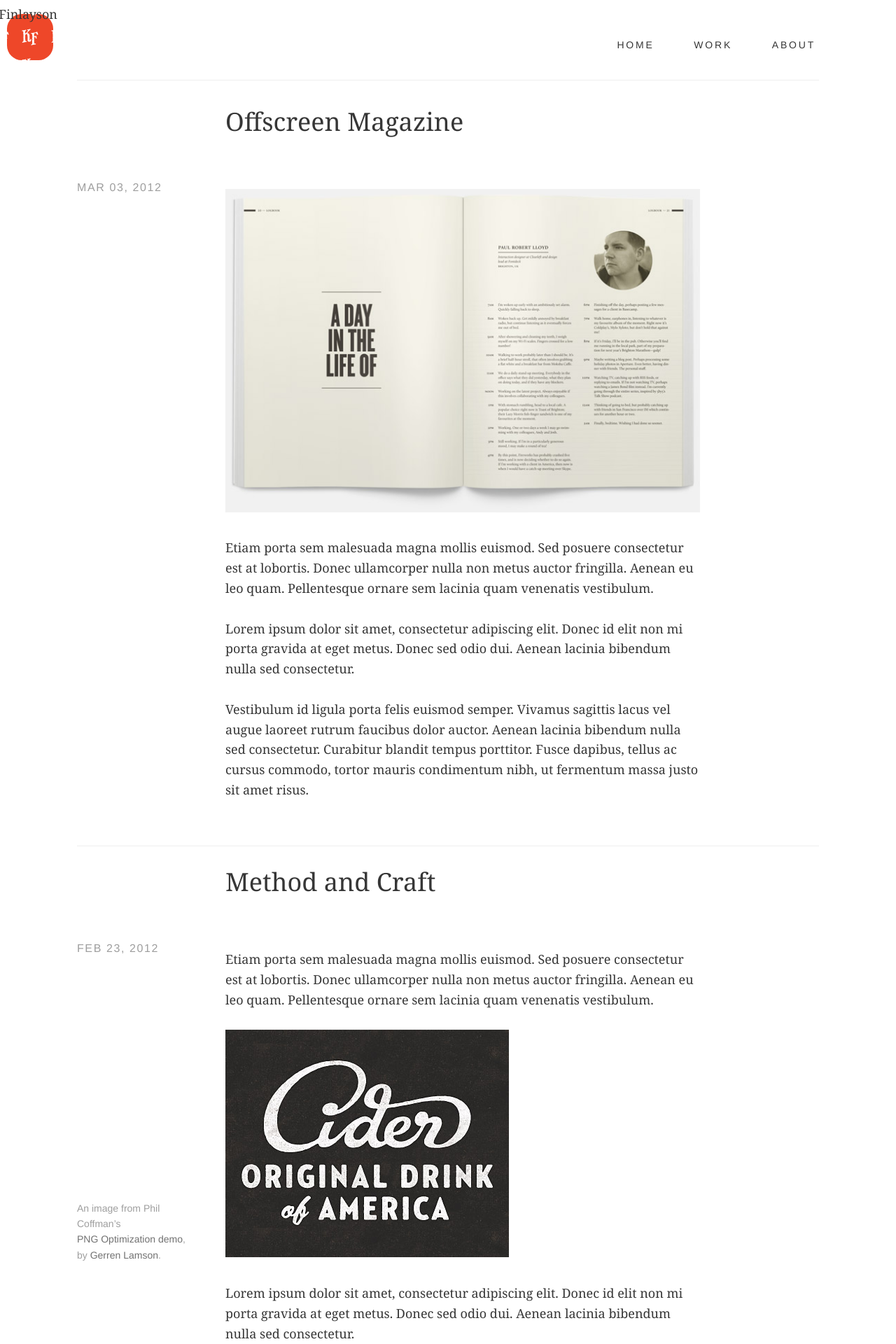
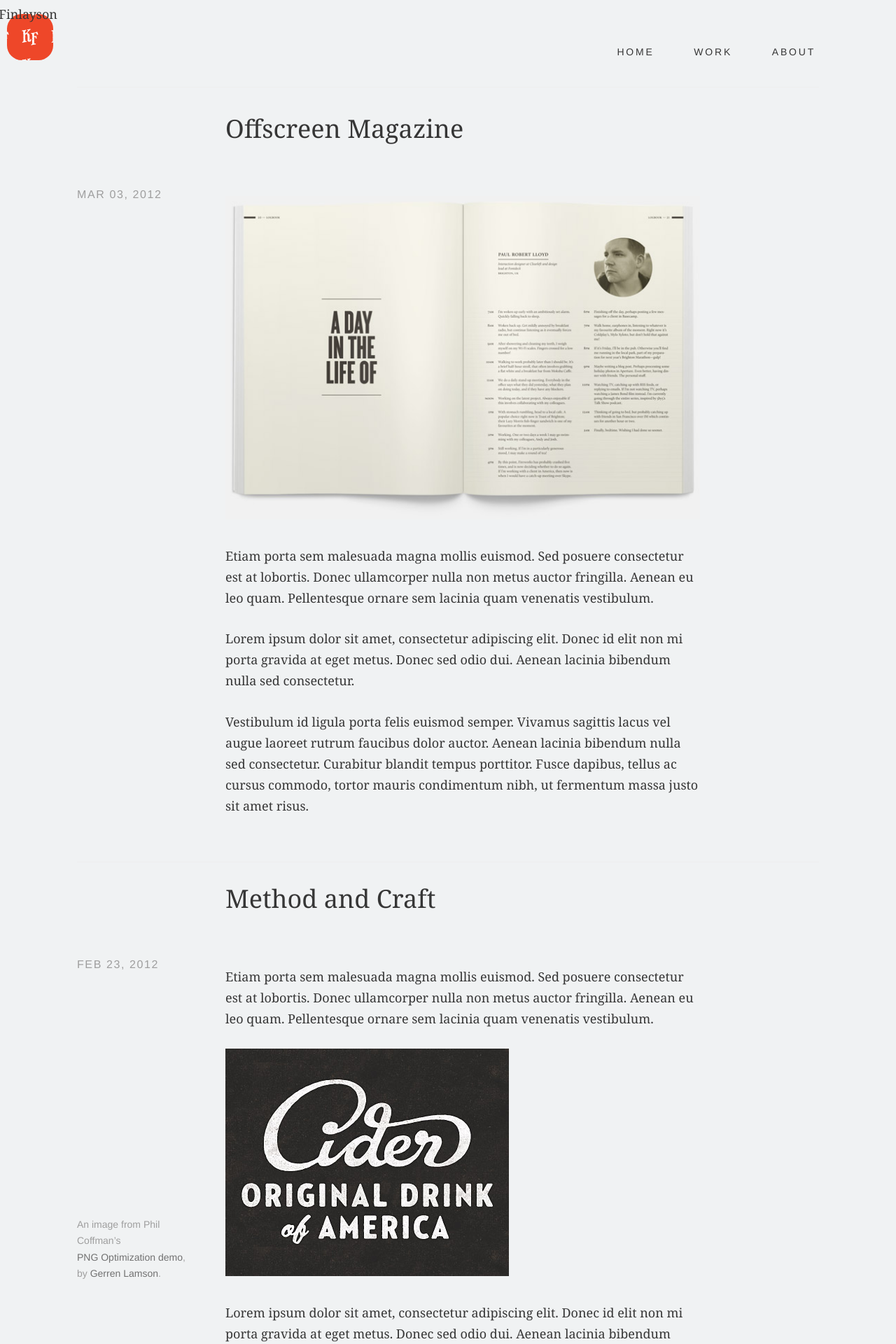
Before and after one commit to kevinfinlayson/kevinfinlayson.com, a Jekyll site: the page built from index.html, in a window 1280 px wide. Shown: the top 1920 px of the page at 70% size. Built offline with Jekyll 4.4.1, drawn with Linux system fonts in a browser that asks for light colours; nearby versions of some CDN libraries; the list of posts is cut into pages by our own code.

Commit message:
Change body styling and font size

```diff
--- a/css/screen.css
+++ b/css/screen.css
@@ -21,9 +21,11 @@
   color: #363636; }
 
 body {
-  font-size: 0.8889em;
+  font-size: 0.75em;
   margin: 0;
-  line-height: 1.6; }
+  line-height: 1.6667;
+  background-color: #f0f2f3;
+  padding: 10px; }
 
 /* Selection */
 ::-moz-selection {
```
